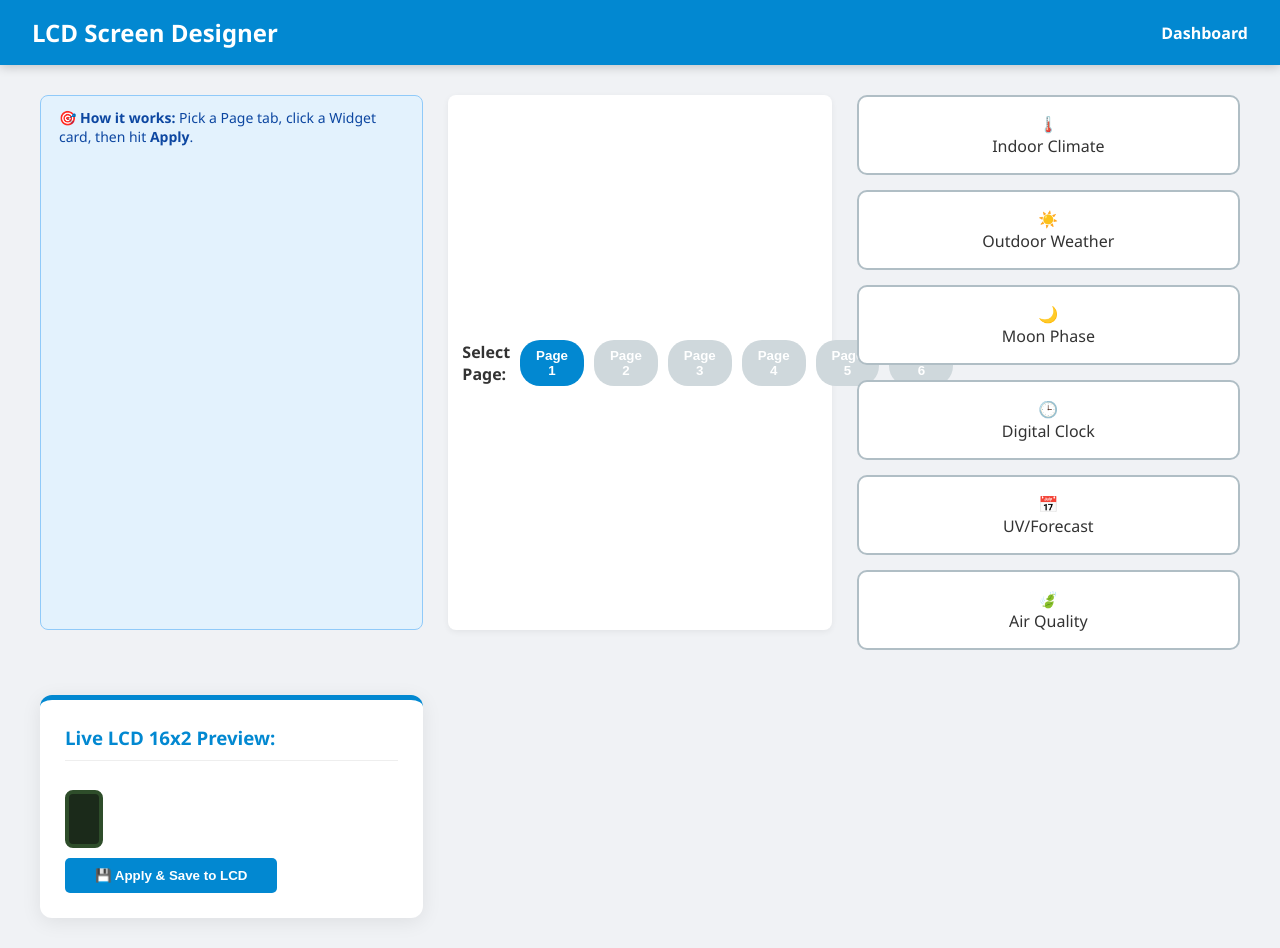
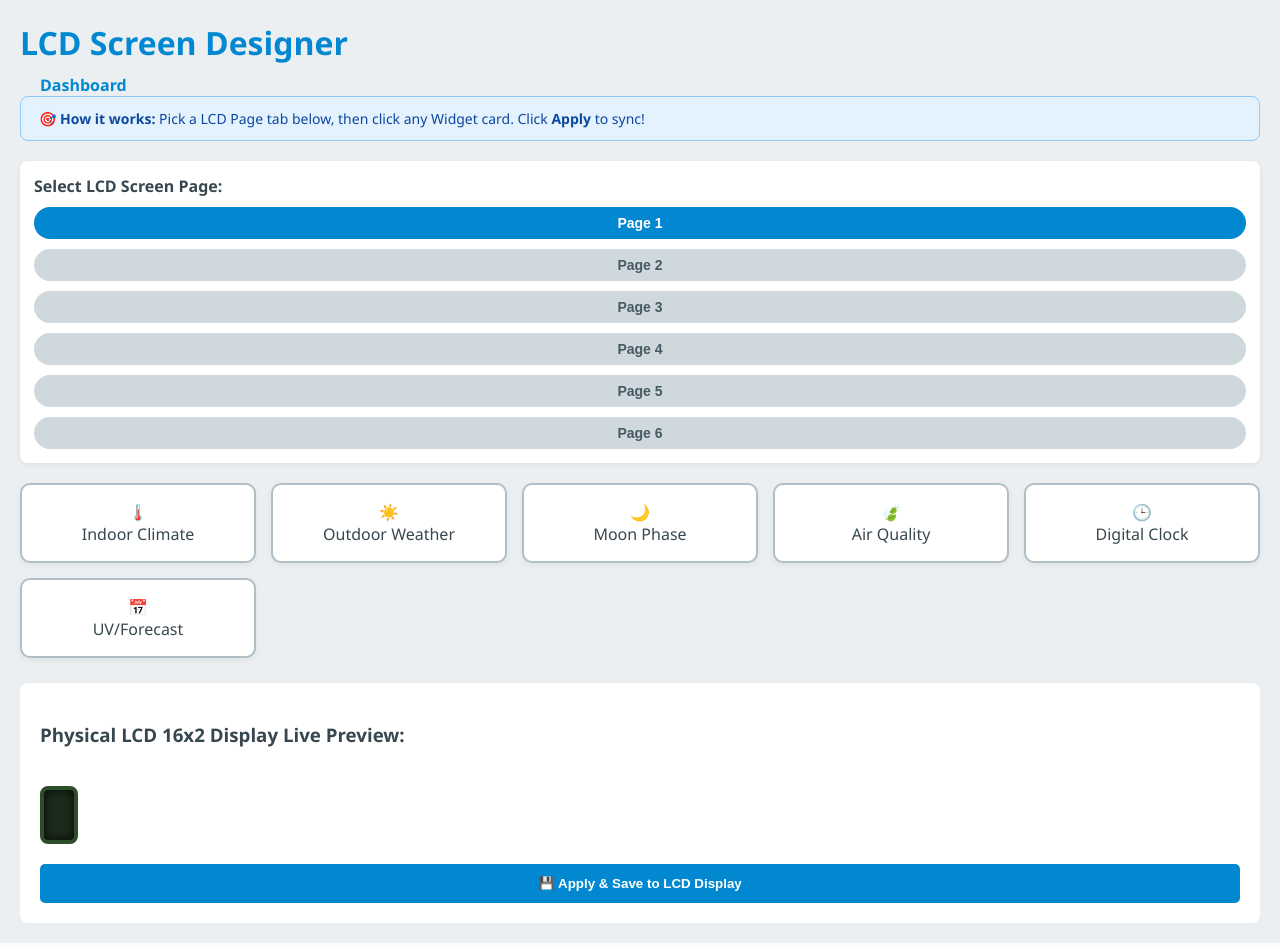
Before and after one commit to retardedmonkeygaming/weather-station, a FastAPI app: page /designer in a window 1280 px wide. Run offline with FastAPI, Linux system fonts and the light colour scheme.

Commit message:
feat: Update settings and designer pages with improved UI and functionality enhancements

```diff
--- a/src/weather_station/web/app.py
+++ b/src/weather_station/web/app.py
@@ -1,4 +1,4 @@
-from fastapi import FastAPI, Request, Form
+from fastapi import FastAPI, Request, Form, Body
 from fastapi.responses import HTMLResponse, RedirectResponse
 from fastapi.templating import Jinja2Templates
 from fastapi.staticfiles import StaticFiles
@@ -6,6 +6,7 @@
 from weather_station.core.config import settings
 from weather_station.persistence.database import DatabaseManager
 from pathlib import Path
+from typing import Optional
 
 app = FastAPI()
 db = DatabaseManager()
@@ -39,26 +40,27 @@
 
 @app.post("/api/save-settings")
 async def save_settings(
-    unit: str = Form(...), buzzer: str = Form(...), screen: str = Form(...),
-    auto_scroll: int = Form(...), alarm_on: str = Form(...),
-    alarm_hr: int = Form(...), alarm_min: int = Form(...),
-    api_rate: int = Form(...), log_rate: int = Form(...)
+    unit: str = Form(...),
+    buzzer: str = Form(...),
+    api_rate: str = Form("10"),
+    log_rate: str = Form("15"),
+    alarm_hr: str = Form("17"),
+    alarm_min: str = Form("0")
 ):
-    # Update Global Config
+    # Handle the string-to-int conversion safely to prevent the "Detail: Not Found" crash
     settings.unit = unit
     settings.buzzer_mode = buzzer
-    settings.api_rate = api_rate
-    settings.log_rate = log_rate
-    # Persistence
+    settings.api_rate = int(api_rate) if api_rate.isdigit() else 10
+
     await db.save_setting("unit", unit)
     await db.save_setting("buzzer", buzzer)
-    await db.save_setting("api_rate", str(api_rate))
     return RedirectResponse(url="/settings", status_code=303)
 
 @app.post("/api/save-page")
 async def save_page(request: Request):
     data = await request.json()
-    p_id, w_type = int(data['page_id']), data['widget_type']
+    p_id = int(data.get("page_id", 1))
+    w_type = data.get("widget_type", "widget_clock")
     state.custom_pages[p_id] = w_type
     await db.save_page_assignment(p_id, w_type)
     return {"status": "success"}
--- a/src/weather_station/web/templates/designer.html
+++ b/src/weather_station/web/templates/designer.html
@@ -4,59 +4,81 @@
     <title>User-Friendly Screen Page Designer</title>
     <link rel="stylesheet" href="/static/style.css">
     <style>
+        body { font-family: 'Segoe UI', Tahoma, Geneva, Verdana, sans-serif; margin: 20px; background-color: #eceff1; color: #37474f; }
+        h1 { color: #0288d1; margin-bottom: 10px; }
         .guide-banner { background: #e3f2fd; border: 1px solid #90caf9; color: #0d47a1; padding: 12px 18px; border-radius: 8px; margin-bottom: 20px; font-size: 14px; font-weight: 500; }
-        .page-selector { display: flex; align-items: center; gap: 10px; background: white; padding: 14px; border-radius: 8px; box-shadow: 0 2px 6px rgba(0,0,0,0.06); margin-bottom: 20px; }
-        .page-btn { padding: 8px 16px; background: #cfd8dc; border-radius: 20px; cursor: pointer; font-weight: bold; border: none; }
+        .page-selector { display: flex; align-items: center; gap: 10px; background: white; padding: 14px; border-radius: 8px; box-shadow: 0 2px 6px rgba(0,0,0,0.06); margin-bottom: 20px; flex-wrap: wrap; }
+        .page-btn { padding: 8px 16px; background: #cfd8dc; border-radius: 20px; cursor: pointer; font-weight: bold; font-size: 14px; border: none; color: #455a64; transition: 0.2s; }
         .page-btn.active { background: #0288d1; color: white; }
-        .grid-container { display: grid; grid-template-columns: repeat(auto-fill, minmax(220px, 1fr)); gap: 15px; }
-        .widget-card { background: white; border: 2px solid #b0bec5; border-radius: 10px; padding: 16px; text-align: center; cursor: pointer; transition: 0.2s; }
+        .grid-container { display: grid; grid-template-columns: repeat(auto-fill, minmax(220px, 1fr)); gap: 15px; margin-top: 15px; }
+        .widget-card { background: white; border: 2px solid #b0bec5; border-radius: 10px; padding: 16px; text-align: center; cursor: pointer; transition: all 0.2s ease; box-shadow: 0 3px 6px rgba(0,0,0,0.05); }
+        .widget-card:hover { border-color: #0288d1; transform: translateY(-3px); }
         .widget-card.selected { border-color: #2e7d32; background-color: #e8f5e9; }
-        .lcd-preview-card { background: #1b2a1a; color: #33ff33; font-family: 'Courier New', monospace; padding: 15px; border-radius: 8px; border: 4px solid #2e4d2a; font-size: 18px; white-space: pre; display:inline-block; margin-top: 10px; }
+        .lcd-preview-card { background: #1b2a1a; color: #33ff33; font-family: 'Courier New', monospace; padding: 15px; border-radius: 8px; border: 4px solid #2e4d2a; font-size: 18px; font-weight: bold; white-space: pre; box-shadow: inset 0 0 10px rgba(0,0,0,0.8); margin-top: 20px; display:inline-block; }
     </style>
 </head>
 <body>
-    <header><h1>LCD Screen Designer</h1><nav><a href="/">Dashboard</a></nav></header>
-    <div class="container">
-        <div class="guide-banner">🎯 <strong>How it works:</strong> Pick a Page tab, click a Widget card, then hit <strong>Apply</strong>.</div>
+    <h1>LCD Screen Designer</h1>
+    <header style="background:none; padding:0; box-shadow:none;"><nav><a href="/" style="color:#0288d1;">Dashboard</a></nav></header>
+
+    <div class="guide-banner">
+        🎯 <strong>How it works:</strong> Pick a LCD Page tab below, then click any Widget card. Click <strong>Apply</strong> to sync!
+    </div>
+
     <div class="page-selector">
-            <strong>Select Page:</strong>
-            <button class="page-btn active" onclick="activePage=1">Page 1</button>
-            <button class="page-btn" onclick="activePage=2">Page 2</button>
-            <button class="page-btn" onclick="activePage=3">Page 3</button>
-            <button class="page-btn" onclick="activePage=4">Page 4</button>
-            <button class="page-btn" onclick="activePage=5">Page 5</button>
-            <button class="page-btn" onclick="activePage=6">Page 6</button>
+        <strong>Select LCD Screen Page:</strong>
+        <button class="page-btn active" id="btn1" onclick="switchPage(1)">Page 1</button>
+        <button class="page-btn" id="btn2" onclick="switchPage(2)">Page 2</button>
+        <button class="page-btn" id="btn3" onclick="switchPage(3)">Page 3</button>
+        <button class="page-btn" id="btn4" onclick="switchPage(4)">Page 4</button>
+        <button class="page-btn" id="btn5" onclick="switchPage(5)">Page 5</button>
+        <button class="page-btn" id="btn6" onclick="switchPage(6)">Page 6</button>
     </div>
+
     <div class="grid-container">
         <div class="widget-card" id="card_widget_indoor" onclick="selectWidget('widget_indoor')">🌡️<br>Indoor Climate</div>
         <div class="widget-card" id="card_widget_outdoor" onclick="selectWidget('widget_outdoor')">☀️<br>Outdoor Weather</div>
         <div class="widget-card" id="card_widget_moon" onclick="selectWidget('widget_moon')">🌙<br>Moon Phase</div>
+        <div class="widget-card" id="card_widget_aqi" onclick="selectWidget('widget_aqi')">🍃<br>Air Quality</div>
         <div class="widget-card" id="card_widget_clock" onclick="selectWidget('widget_clock')">🕒<br>Digital Clock</div>
         <div class="widget-card" id="card_widget_forecast" onclick="selectWidget('widget_forecast')">📅<br>UV/Forecast</div>
-            <div class="widget-card" id="card_widget_aqi" onclick="selectWidget('widget_aqi')">🍃<br>Air Quality</div>
     </div>
-        <div class="card" style="margin-top:20px;">
-            <h3>Live LCD 16x2 Preview:</h3>
+
+    <div style="margin-top:25px; background:white; padding:20px; border-radius:8px;">
+        <h3>Physical LCD 16x2 Display Live Preview:</h3>
         <div class="lcd-preview-card" id="lcd-preview">Loading...</div><br>
-            <button onclick="savePage()" style="margin-top:10px; width:auto; padding:10px 30px;">💾 Apply & Save to LCD</button>
+        <button onclick="savePage()" style="margin-top:20px; background:#0288d1; color:white; border:none; padding:12px 24px; border-radius:5px; font-weight:bold; cursor:pointer;">💾 Apply & Save to LCD Display</button>
     </div>
-    </div>
+
     <script>
-        let activePage = 1; let selectedWidget = "";
+        let activePage = 1;
+        let selectedWidgetType = "";
+
+        function switchPage(p) {
+            activePage = p;
+            document.querySelectorAll('.page-btn').forEach(b => b.classList.remove('active'));
+            document.getElementById('btn'+p).classList.add('active');
+        }
+
         function selectWidget(w) {
-            selectedWidget = w;
+            selectedWidgetType = w;
             document.querySelectorAll('.widget-card').forEach(c => c.classList.remove('selected'));
             document.getElementById('card_'+w).classList.add('selected');
         }
+
         async function savePage() {
+            if(!selectedWidgetType) return alert("Select a widget first!");
             await fetch('/api/save-page', {
-                method: 'POST', headers: {'Content-Type': 'application/json'},
-                body: JSON.stringify({page_id: activePage, widget_type: selectedWidget})
+                method: 'POST',
+                headers: {'Content-Type': 'application/json'},
+                body: JSON.stringify({page_id: activePage, widget_type: selectedWidgetType})
             });
             alert("Page " + activePage + " Updated!");
         }
+
         setInterval(async () => {
-            const r = await fetch('/api/data'); const d = await r.json();
+            const r = await fetch('/api/data');
+            const d = await r.json();
             document.getElementById('lcd-preview').innerText = d.lcd_line1 + "\n" + d.lcd_line2;
         }, 1000);
     </script>
--- a/src/weather_station/web/templates/settings.html
+++ b/src/weather_station/web/templates/settings.html
@@ -1,6 +1,6 @@
 <!DOCTYPE html>
 <html>
-<head><title>Station Settings</title><link rel="stylesheet" href="/static/style.css"></head>
+<head><title>Settings</title><link rel="stylesheet" href="/static/style.css"></head>
 <body>
     <header><h1>System Settings & Calibration</h1><nav><a href="/">Dashboard</a></nav></header>
     <div class="container">
@@ -24,8 +24,8 @@
 
                 <label>6 & 7. Alarm Time:</label>
                 <div style="display:flex; gap:10px;">
-                    <input type="number" name="alarm_hr" placeholder="HR" min="0" max="23">
-                    <input type="number" name="alarm_min" placeholder="MIN" min="0" max="59">
+                    <input type="text" name="alarm_hr" value="17" style="width:70px;">
+                    <input type="text" name="alarm_min" value="00" style="width:70px;">
                 </div>
 
                 <label>8. API Interval (Mins):</label>
```
Lines whose indentation alone changed are shown as unchanged.
